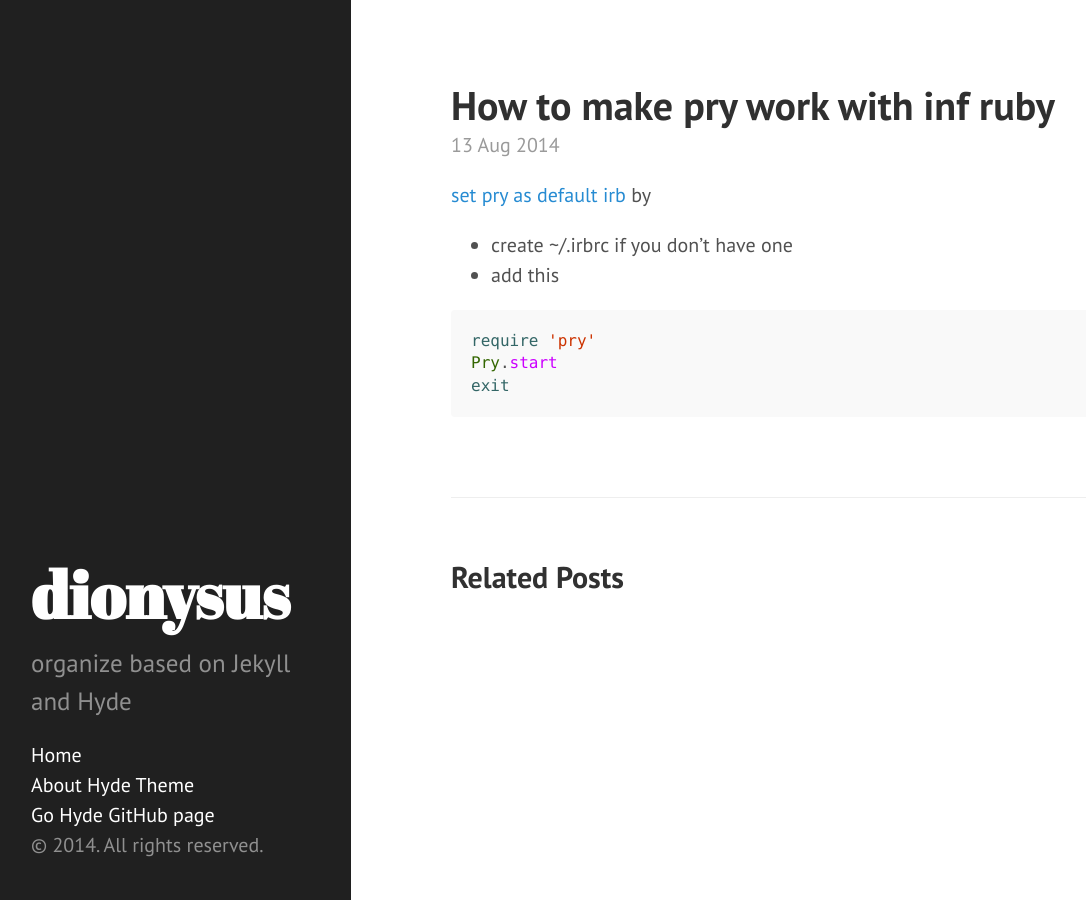
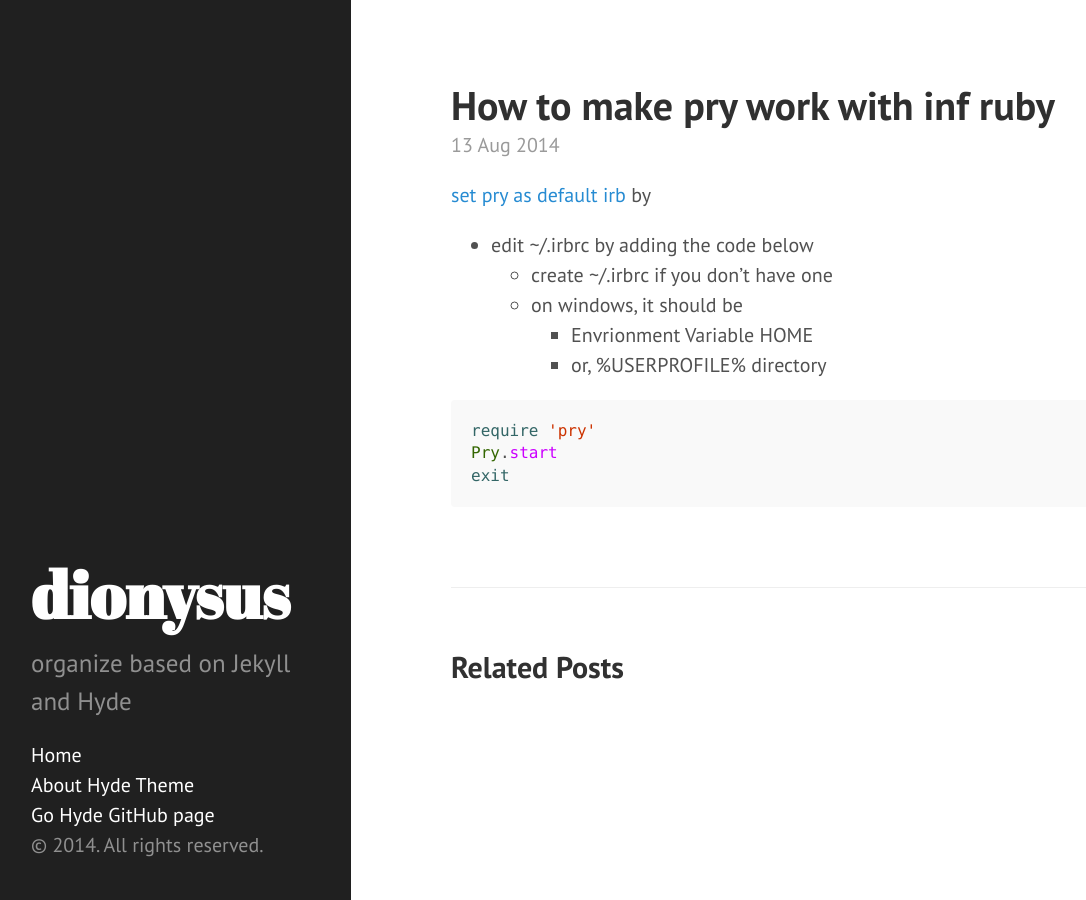
Before and after one commit to iamdionysus/iamdionysus.github.io, a Jekyll site: the page built from _posts/2014-08-13-emacs-inf-ruby-pry-setup.md, in a window 1280 px wide. Shown: the whole page, without its empty margins (9-1095 px from the left). Built offline with Jekyll 4.4.1, drawn with Linux system fonts in a browser that asks for light colours; Markdown is read by kramdown in place of the engine named in the settings.

Commit message:
documentation for windows

````diff
--- a/_posts/2014-08-13-emacs-inf-ruby-pry-setup.md
+++ b/_posts/2014-08-13-emacs-inf-ruby-pry-setup.md
@@ -5,9 +5,11 @@ title: How to make pry work with inf ruby
 
 [set pry as default irb](http://blog.revathskumar.com/2012/11/set-pry-as-default-irb.html) by
 
-* create ~/.irbrc if you don't have one
-* add this
-
+* edit ~/.irbrc by adding the code below
+  * create ~/.irbrc if you don't have one
+  * on windows, it should be
+    * Envrionment Variable HOME
+	* or, %USERPROFILE% directory
 
 ```ruby
 require 'pry'
````
